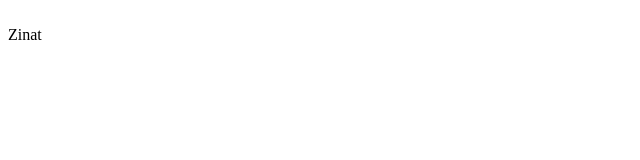
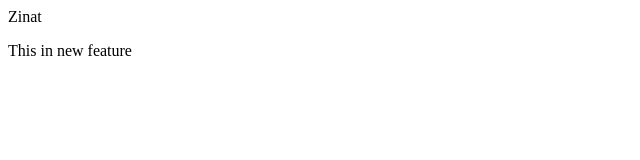
Before and after one commit to zinat28/localrepo, a plain HTML site: page index.html in a window 1280 px wide. Shown: the whole page, without its empty margins (0-640 px from the left). Drawn offline with Linux system fonts and the light colour scheme.

Commit message:
New Feature

```diff
--- a/index.html
+++ b/index.html
@@ -1 +1,2 @@
-<br>Zinat<br>
+<p>Zinat</p>
+<p>This in new feature</p>
```
